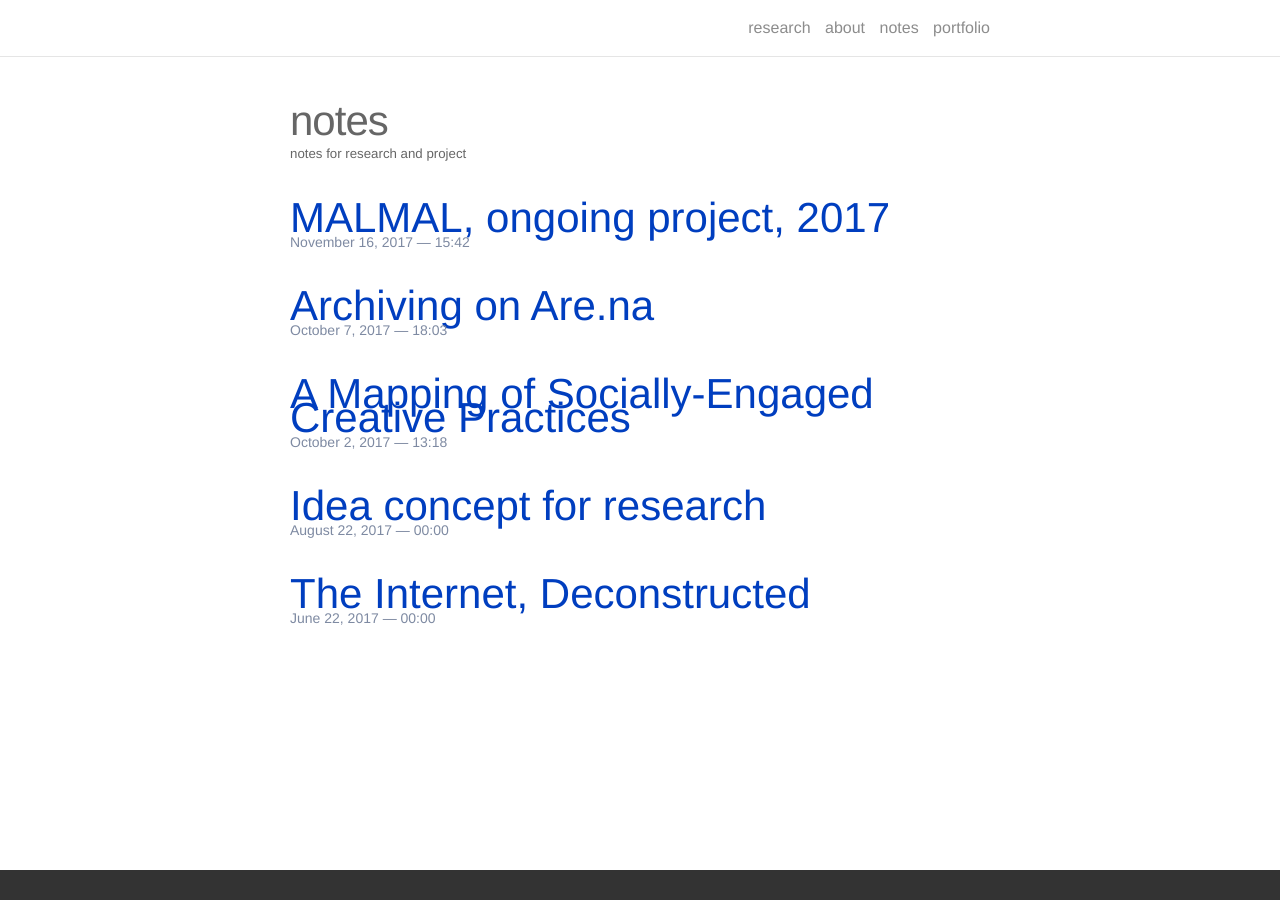
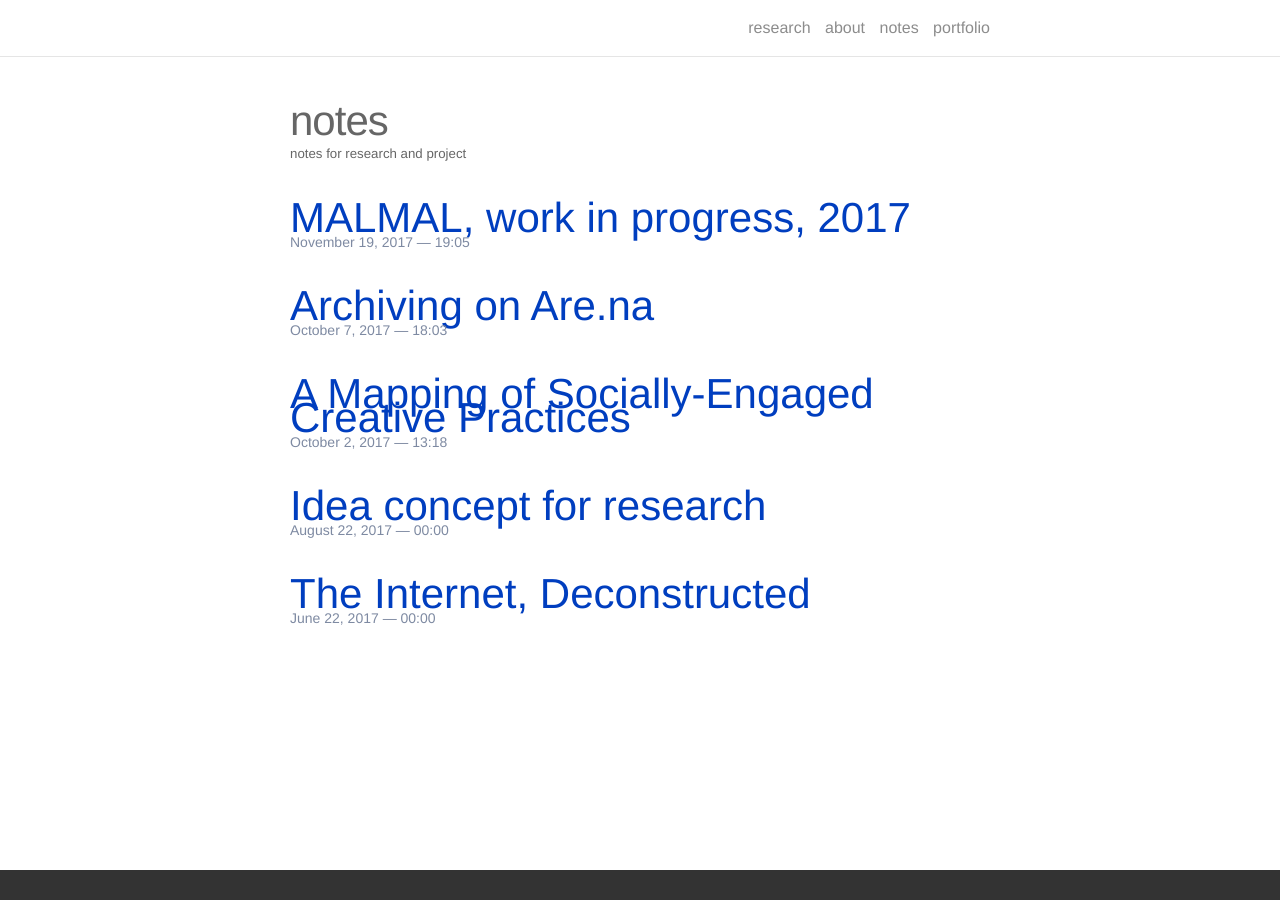
Before and after one commit to lucid2713/lucid2713.github.io, a Jekyll site: the page built from others.md, in a window 1280 px wide. Built offline with Jekyll 4.4.1, drawn with Linux system fonts in a browser that asks for light colours; nearby versions of some CDN libraries.

Commit message:
edit1911

```diff
--- a/_notes/2017-10-17-MalMal_ongoing.markdown
+++ b/_notes/2017-10-17-MalMal_ongoing.markdown
@@ -1,8 +1,8 @@
 ---
 layout: post
-title: MALMAL, ongoing project, 2017
+title: MALMAL, work in progress, 2017
 description: Projection mapping test and MaxMSP
-date: 2017-11-16 15:42:00
+date: 2017-11-19 19:05:00
 ---
 
 <br/>
@@ -100,4 +100,19 @@ Instead of the voice input with MaxMSP that I considered last idea sketch, I'll
 <li>Projection setting</li>
 </ul>
 
+<br/>
+
+***
+
+<br/>
+<i>19.11.2017</i><br/>
+<strong>Modification</strong><br/>
+I'm trying to use MaxMSP for the whole process -video, audio and Kinect input, instead of Processing.<br/>
+I failed to
+<ul>
+Tools for Kinect with MaxMSP
+<li><a href="http://synapsekinect.tumblr.com/post/6307752257/maxmspjitter" target="blank">Synapse</a> : I failed to open it on my MacOSX, so cannot use it.</li>
+<li><a href="http://jmpelletier.com/freenect/" target="blank">jit.freenect.grab</a> : what I'm using for it now. I have to set 1)the proper depth value, 2)video moving according to the x/y coordinate.(but is it possible with max?)</li>
+</ul>
+
 <br/><br/>
```
Also changed, not shown: 1 other file.
